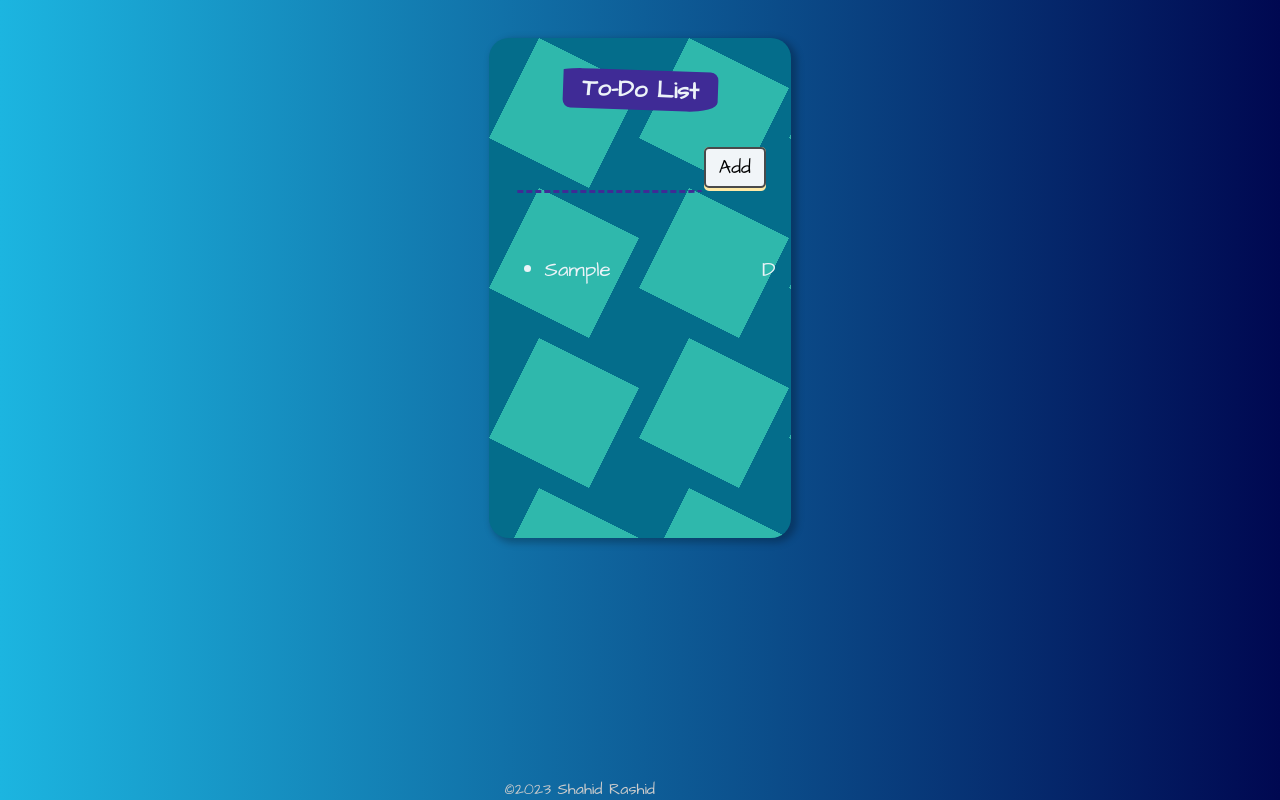
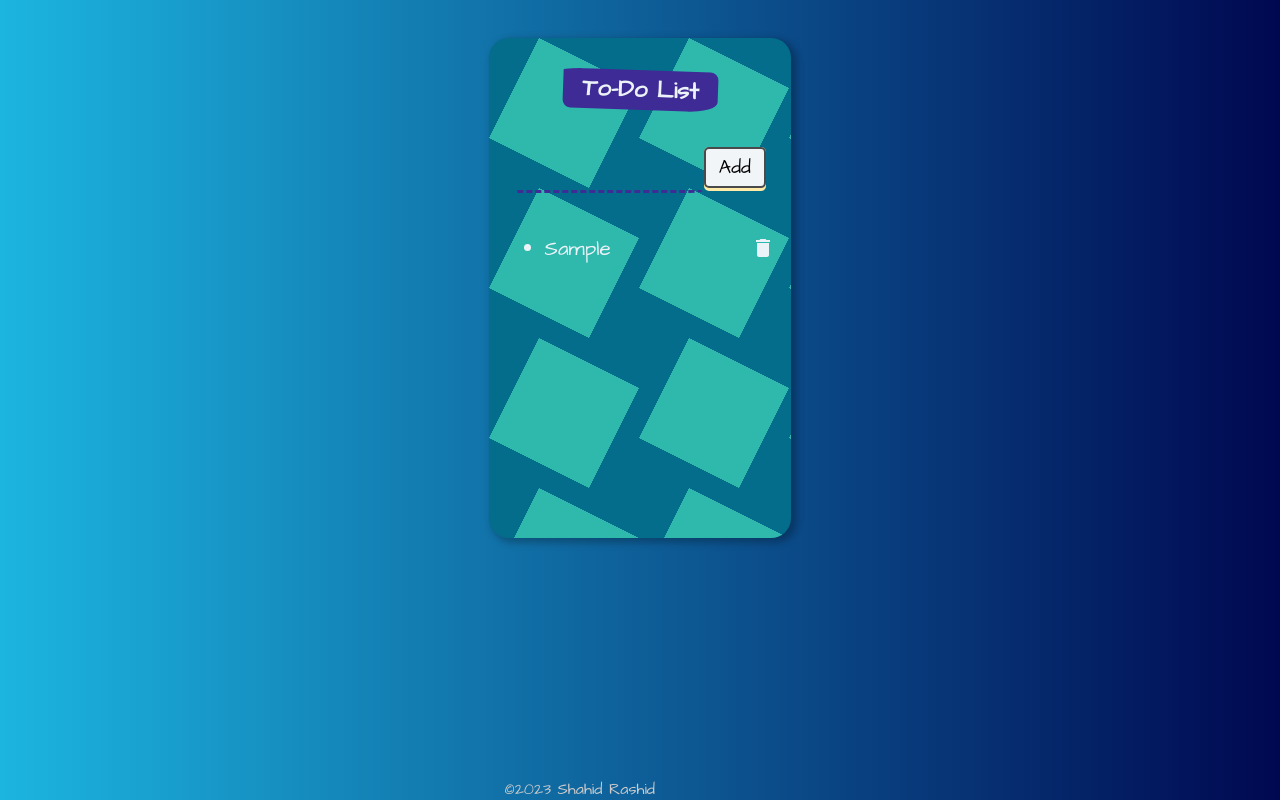
Before and after one commit to shahidrashid1942/To-do-list-react, a React (Create React App) app: page / in a window 1280 px wide. Both pictures are taken after typing "Sample" into the empty fields and a click on the button "Add". Built offline with nearby package versions, Linux system fonts and the light colour scheme.

Commit message:
Add icon for delete function

```diff
--- a/package.json
+++ b/package.json
@@ -3,6 +3,10 @@
   "version": "0.1.0",
   "private": true,
   "dependencies": {
+    "@emotion/react": "^11.11.1",
+    "@emotion/styled": "^11.11.0",
+    "@mui/icons-material": "^5.14.18",
+    "@mui/material": "^5.14.18",
     "@testing-library/jest-dom": "^5.17.0",
     "@testing-library/react": "^13.4.0",
     "@testing-library/user-event": "^13.5.0",
--- a/src/components/ToDoItem.jsx
+++ b/src/components/ToDoItem.jsx
@@ -1,4 +1,5 @@
 import React, {useState} from "react";
+import DeleteIcon from "@mui/icons-material/Delete"
 
 function ToDoItem(props) {
 
@@ -16,12 +17,11 @@
       onClick={lineThrough}
       style={{textDecoration: isLineThrough && "line-through"}}
       >{props.text}</li>
-
-      <p
+      <DeleteIcon
       onClick={() => {
         props.onChecked(props.id);
       }}
-      >D</p>
+      />
     </div>
   );
 }
```
Also changed, not shown: 1 other file (tests, documents, lock files or other folders).
